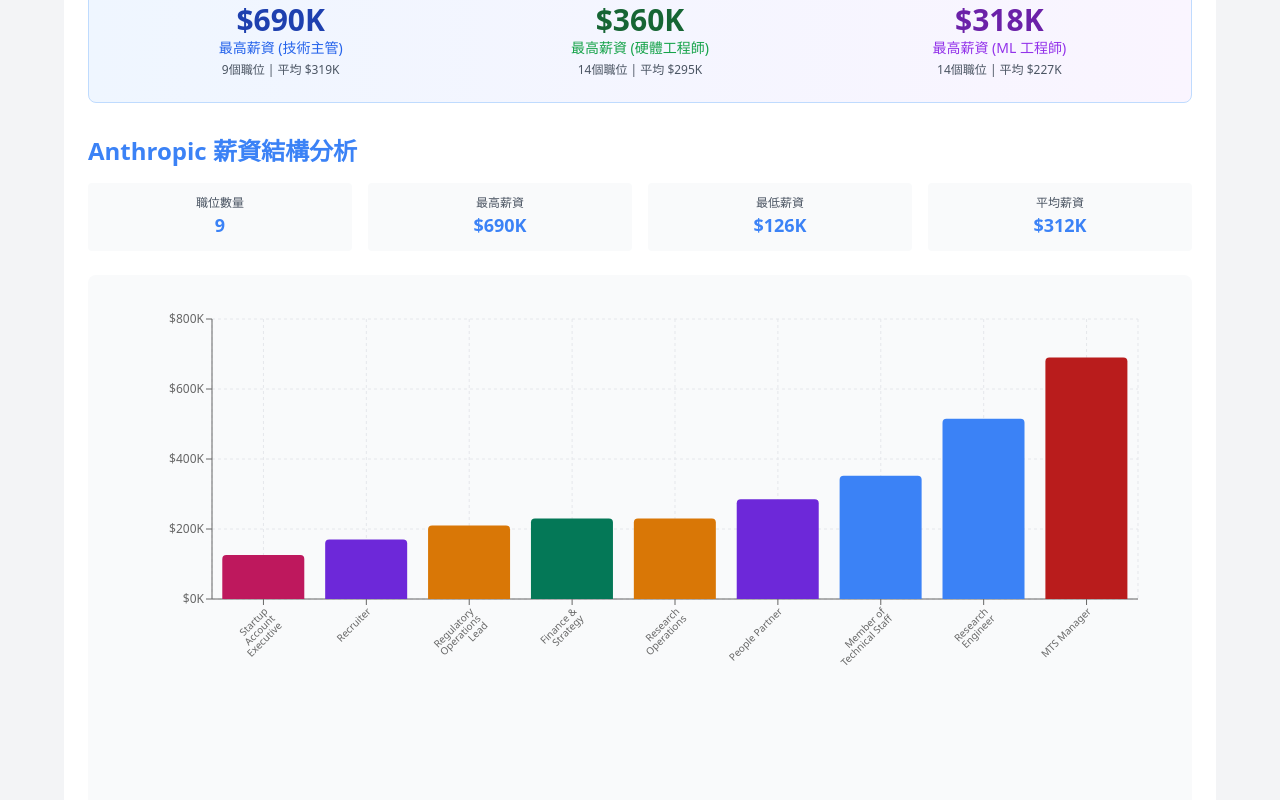
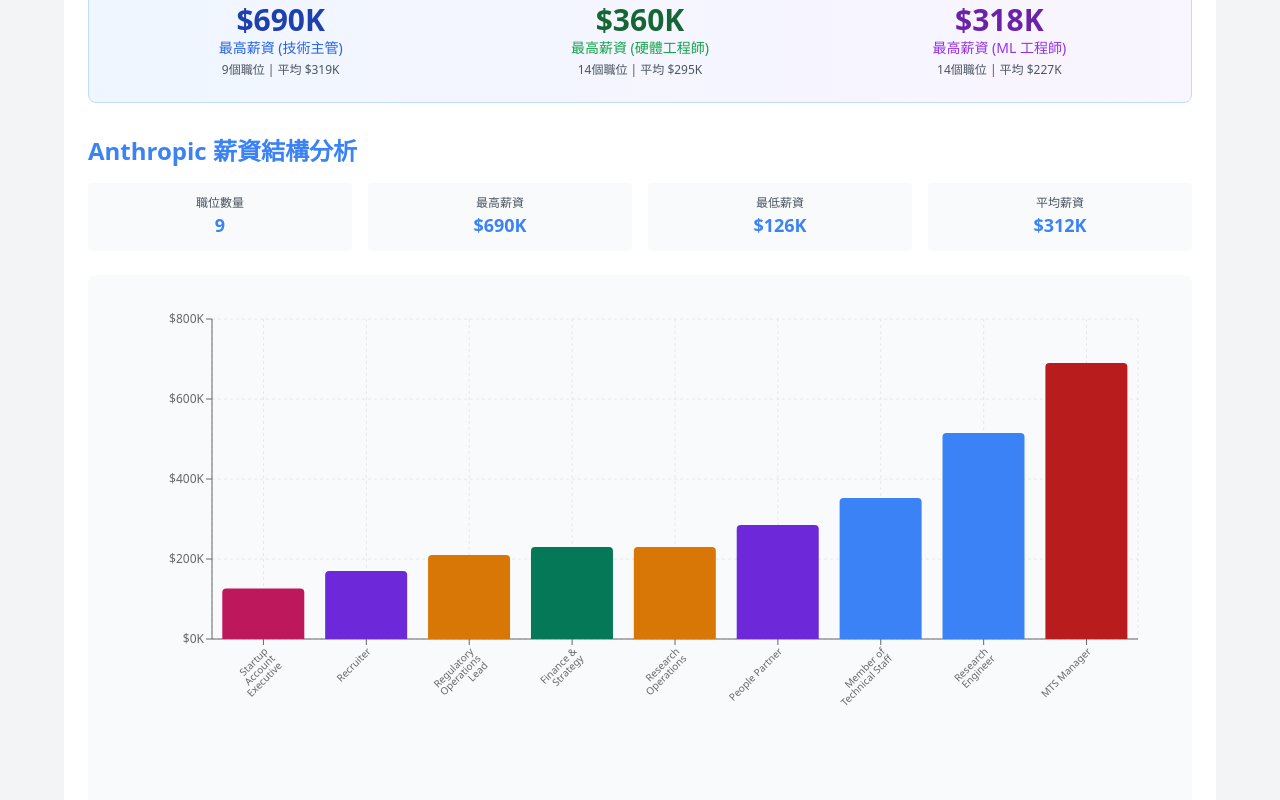
Before and after one commit to estellacoding/openai-anthropic-salaries-data, a React (Vite) app: page / in a window 1280 px wide. Shown: the part 320-1120 px from the top of the page. Built offline with nearby package versions, Linux system fonts and the light colour scheme.

Commit message:
fix ThreeCompaniesSalaryCharts.jsx

```diff
--- a/src/ThreeCompaniesSalaryCharts.jsx
+++ b/src/ThreeCompaniesSalaryCharts.jsx
@@ -105,7 +105,7 @@
   };
 
   const CompanyChart = ({ data, companyName, companyColor, description }) => (
-    <div className="mb-12">
+    <div className="mb-8">
       <div className="mb-6">
         <h2 className="text-2xl font-bold mb-2" style={{ color: companyColor }}>
           {companyName} 薪資結構分析
@@ -147,7 +147,7 @@
               top: 20,
               right: isMobile ? 5 : 30,
               left: isMobile ? 15 : 40,
-              bottom: isMobile ? 140 : 100
+              bottom: isMobile ? 120 : 80
             }}
           >
             <CartesianGrid strokeDasharray="3 3" stroke="#E5E7EB" />
@@ -155,7 +155,7 @@
               dataKey="position"
               angle={isMobile ? -60 : -45}
               textAnchor="end"
-              height={isMobile ? 140 : 100}
+              height={isMobile ? 120 : 80}
               interval={0}
               tick={{
                 fontSize: isMobile ? 7 : 10,
```
